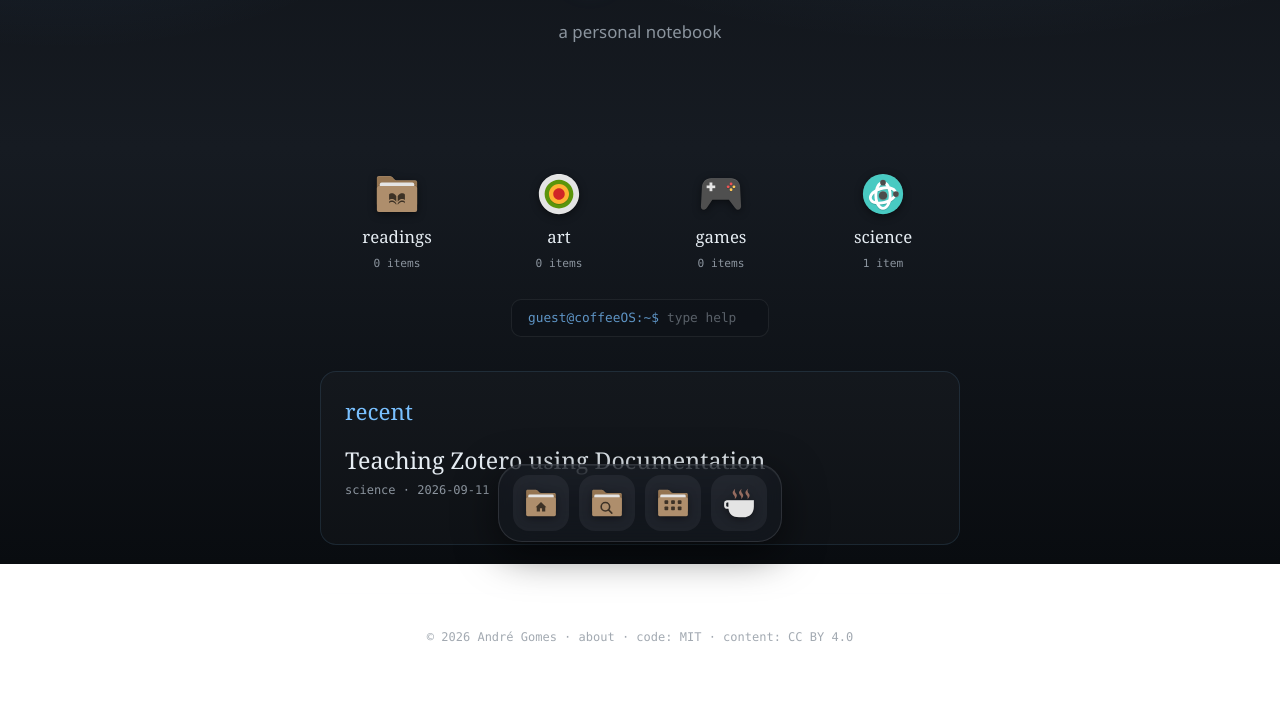
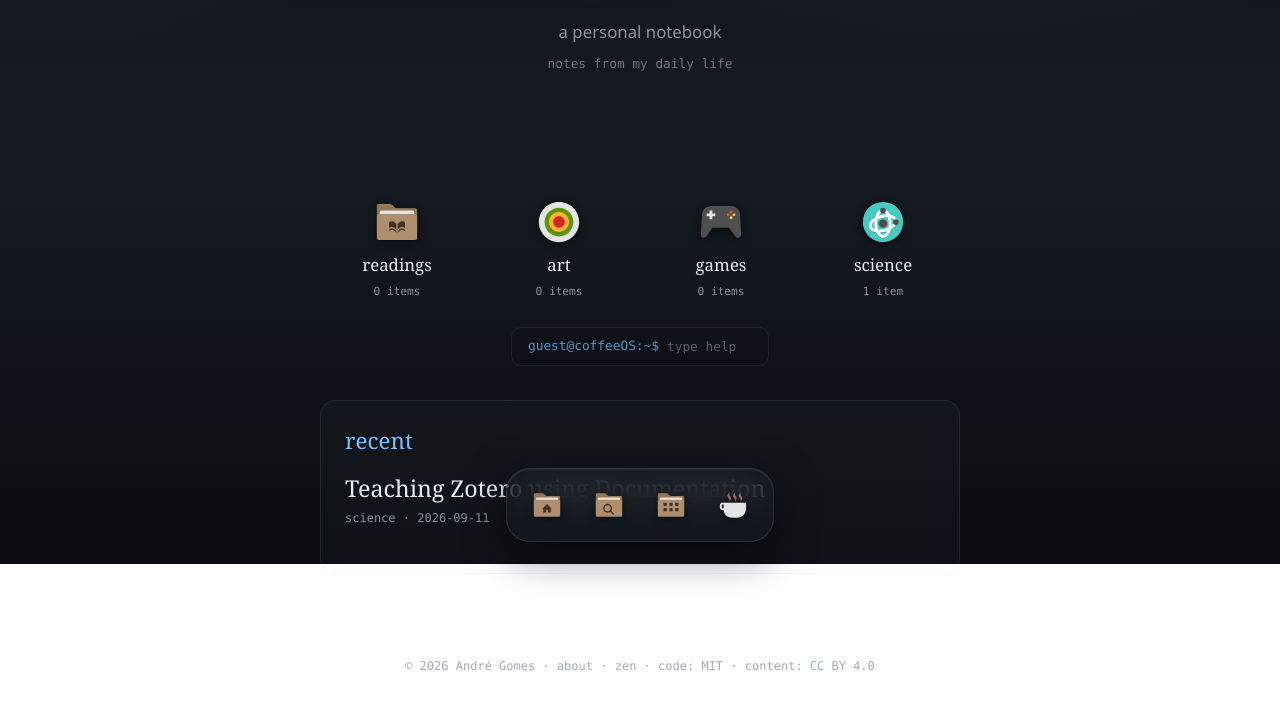
Before and after one commit to odisseuz/CofeeOS_personalblog, a website with bundled scripts: page index.html in a window 1280 px wide. Shown: the part 236-944 px from the top of the page. Built offline with nearby package versions, Linux system fonts and the light colour scheme; files whose address does not match are found by name.

Commit message:
dock calmo, zen no footer, tagline, fix is-latest

```diff
--- a/index.html
+++ b/index.html
@@ -29,6 +29,7 @@
     <header class="hero" id="home">
       <h1>midnight coffee</h1>
       <p class="tagline">a personal notebook</p>
+      <p class="tagline-sub">notes from my daily life</p>
     </header>
 
     <div class="folders">
@@ -66,7 +67,7 @@
     </section>
 
     <footer class="site-footer">
-      <p>© 2026 André Gomes · <button class="footer-link" type="button" data-note="posts/about.md">about</button> · code: <button class="footer-link" type="button" data-note="posts/LICENSE-MIT.md">MIT</button> · content: <a href="https://creativecommons.org/licenses/by/4.0/" target="_blank" rel="noopener">CC BY 4.0</a></p>
+      <p>© 2026 André Gomes · <button class="footer-link" type="button" data-note="posts/about.md">about</button> · <a href="#" id="zen-link" hidden>zen</a> · code: <button class="footer-link" type="button" data-note="posts/LICENSE-MIT.md">MIT</button> · content: <a href="https://creativecommons.org/licenses/by/4.0/" target="_blank" rel="noopener">CC BY 4.0</a></p>
     </footer>
   </main>
 
--- a/js/search.js
+++ b/js/search.js
@@ -47,6 +47,13 @@ export function loadRecentPosts() {
       li.appendChild(link);
       listEl.appendChild(li);
     });
+
+    // link "zen": versão de leitura limpa (HTML estático gerado pelo build)
+    const zenEl = document.getElementById('zen-link');
+    if (zenEl) {
+      zenEl.href = sorted[0].path.replace(/\.md$/, '.html');
+      zenEl.hidden = false;
+    }
   });
 }
 
--- a/style.css
+++ b/style.css
@@ -462,6 +462,15 @@ body::before {
   font-size: 1.05rem;
 }
 
+.tagline-sub {
+  margin: 8px auto 0;
+  max-width: 52ch;
+  color: var(--muted);
+  font-family: var(--font-mono);
+  font-size: 0.8rem;
+  opacity: 0.75;
+}
+
 /* item mais recente, em destaque dentro do card "recent" */
 .recent-item.is-latest {
   display: block;
@@ -904,6 +913,15 @@ button.card-soft {
 }
 
 .footer-link:hover {
+  color: var(--caramel);
+}
+
+#zen-link {
+  color: var(--muted);
+  text-decoration: none;
+}
+
+#zen-link:hover {
   color: var(--caramel);
 }
 
@@ -986,51 +1004,37 @@ button.card-soft {
 
 .dock-item {
   position: relative;
-  width: 56px;
-  height: 56px;
+  width: 52px;
+  height: 52px;
   display: flex;
   align-items: center;
   justify-content: center;
   padding: 0;
   border: none;
-  border-radius: 16px;
-  background: rgb(var(--cream-rgb) / 0.06);
+  border-radius: 14px;
+  background: transparent;
   color: var(--cream);
   font-family: inherit;
   cursor: pointer;
-  transform-origin: center bottom;
   transition:
-    transform 0.18s cubic-bezier(0.25, 1, 0.5, 1),
+    transform 0.18s ease,
     background 0.2s ease;
 }
 
 .dock-item img {
-  width: 34px;
-  height: 34px;
+  width: 30px;
+  height: 30px;
   pointer-events: none;
   filter: drop-shadow(0 2px 4px rgba(0, 0, 0, 0.4));
+  transition: transform 0.18s ease;
 }
 
 .dock-item:hover {
-  transform: translateY(-14px) scale(1.35);
-  background: rgb(var(--caramel-rgb) / 0.16);
-  z-index: 1;
-}
-
-.dock-item:hover + .dock-item {
-  transform: translateY(-10px) scale(1.18);
-}
-
-.dock-item:hover + .dock-item + .dock-item {
-  transform: translateY(-4px) scale(1.07);
-}
-
-.dock-item:has(+ .dock-item:hover) {
-  transform: translateY(-10px) scale(1.18);
-}
-
-.dock-item:has(+ .dock-item + .dock-item:hover) {
-  transform: translateY(-4px) scale(1.07);
+  background: rgb(var(--cream-rgb) / 0.07);
+}
+
+.dock-item:hover img {
+  transform: translateY(-2px) scale(1.08);
 }
 
 .tooltip {
```
